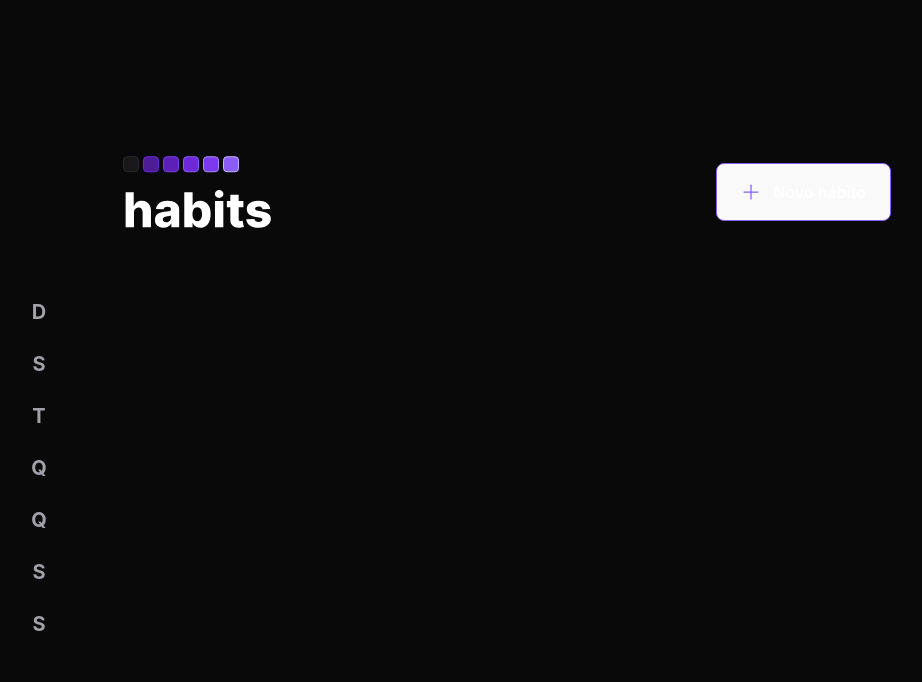
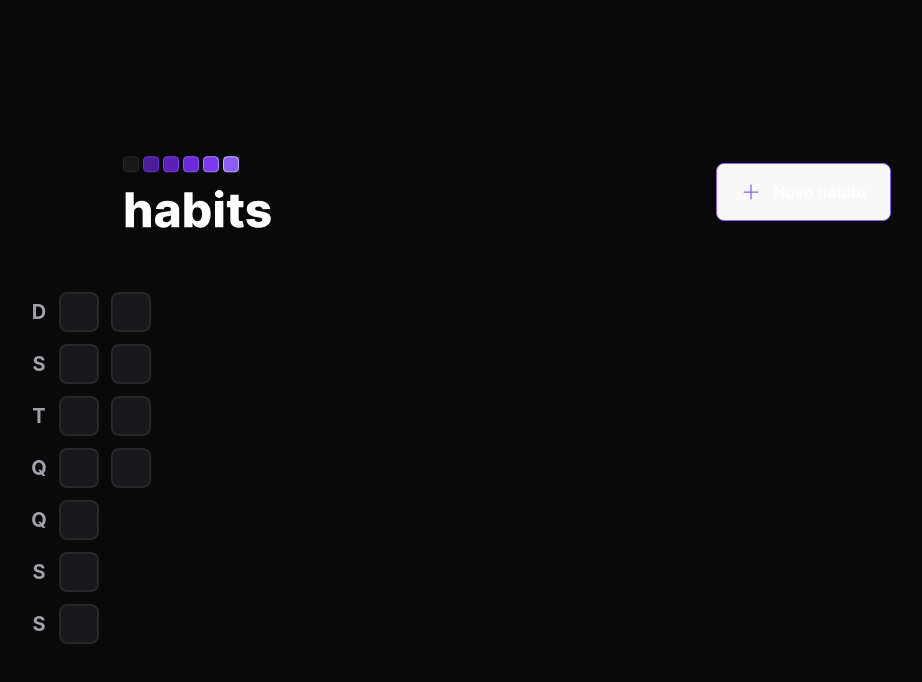
Before and after one commit to RCristyan/NLW_Setup, a React (Vite) app in the folder web/: page / in a window 1280 px wide. Shown: the top 682 px of the page, without its empty margins (133-1055 px from the left). Built offline with nearby package versions, Linux system fonts and the light colour scheme.

Commit message:
Added habits markers

```diff
--- a/web/src/components/SummaryTable.tsx
+++ b/web/src/components/SummaryTable.tsx
@@ -12,6 +12,20 @@
                     )})
                 }
             </div>
+
+            <div className="grid grid-rows-7 grid-flow-col gap-3">
+                <div className="w-10 h-10 bg-zinc-900 border-2 border-zinc-800 rounded-lg"></div>
+                <div className="w-10 h-10 bg-zinc-900 border-2 border-zinc-800 rounded-lg"></div>
+                <div className="w-10 h-10 bg-zinc-900 border-2 border-zinc-800 rounded-lg"></div>
+                <div className="w-10 h-10 bg-zinc-900 border-2 border-zinc-800 rounded-lg"></div>
+                <div className="w-10 h-10 bg-zinc-900 border-2 border-zinc-800 rounded-lg"></div>
+                <div className="w-10 h-10 bg-zinc-900 border-2 border-zinc-800 rounded-lg"></div>
+                <div className="w-10 h-10 bg-zinc-900 border-2 border-zinc-800 rounded-lg"></div>
+                <div className="w-10 h-10 bg-zinc-900 border-2 border-zinc-800 rounded-lg"></div>
+                <div className="w-10 h-10 bg-zinc-900 border-2 border-zinc-800 rounded-lg"></div>
+                <div className="w-10 h-10 bg-zinc-900 border-2 border-zinc-800 rounded-lg"></div>
+                <div className="w-10 h-10 bg-zinc-900 border-2 border-zinc-800 rounded-lg"></div>
+            </div>
         </div>
     )
 }
--- a/web/tailwind.config.cjs
+++ b/web/tailwind.config.cjs
@@ -2,6 +2,7 @@
 module.exports = {
   content: [
     './src/**/*.tsx',
+    './src/components/*.tsx',
     './index.html'
   ],
   theme: {
@@ -9,7 +10,7 @@
       colors: {
         background: '#09090A'
       },
-      gridTemplateColumns: {
+      gridTemplateRows: {
         7: 'repeat(7, minmax(0, 1fr))'
       }
     },
```
